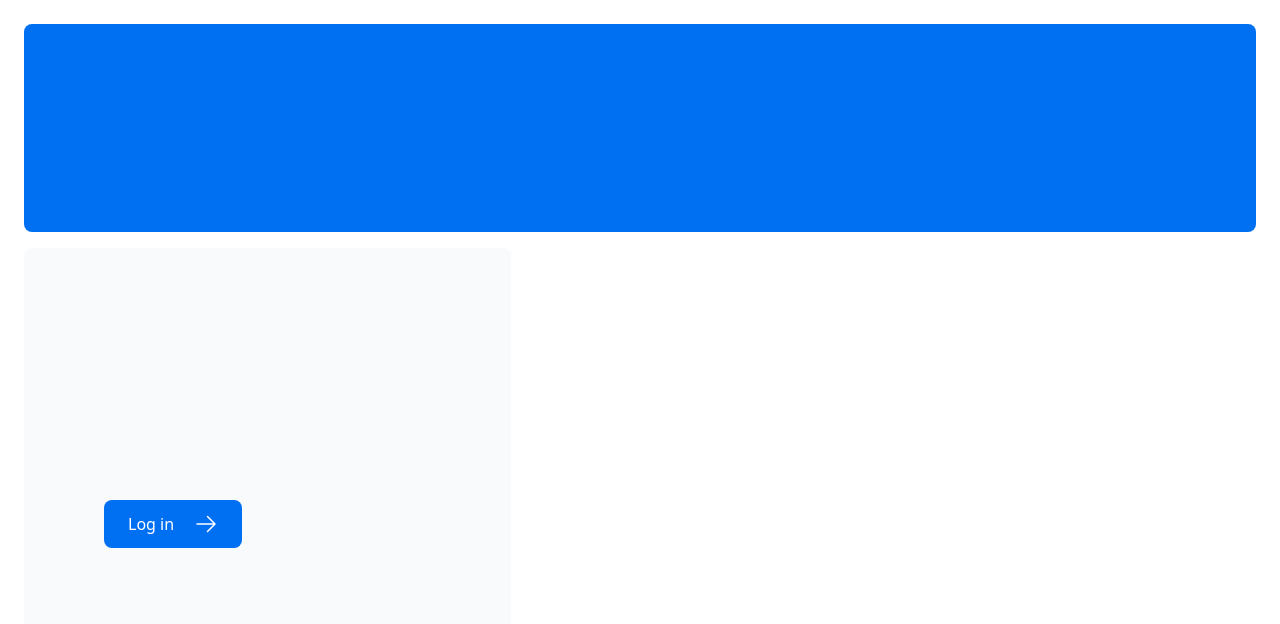
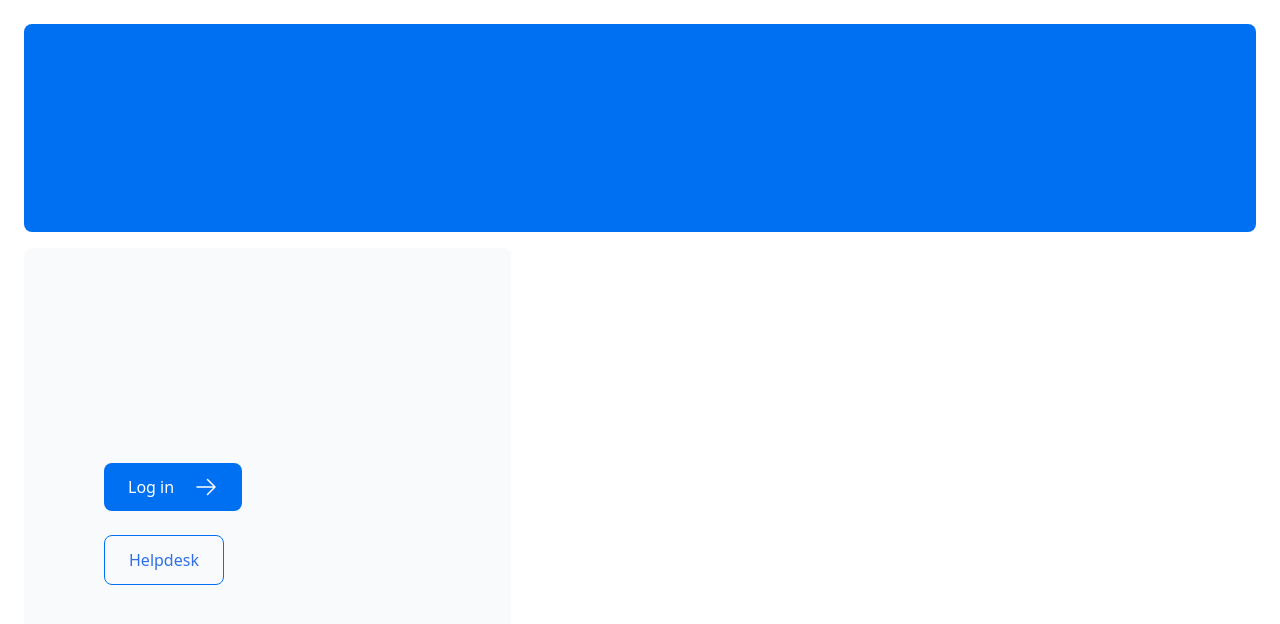
Before and after one commit to VictoriaX002/Nature-of-Enterprise-CA3, a Next.js app in the folder nextjs-dashboard/: page / in a window 1280 px wide. Shown: the top 624 px of the page. Built offline with nearby package versions, Linux system fonts and the light colour scheme.

Commit message:
Renamed and moved the helpdesk code into a seperate folder so it can run locally, also added a link on the main page to go to the helpdesk page

```diff
--- a/nextjs-dashboard/app/hpage.tsx
+++ b/nextjs-dashboard/app/hpage/helpdesk.tsx
@@ -34,7 +34,6 @@ export default function Helpdesk() {
     form.reset();
   };
 
-
   const toggleStatus = (index: number) => {
     const updated = [...tickets];
     updated[index].status =
@@ -42,24 +41,28 @@ const toggleStatus = (index: number) => {
     setTickets(updated);
   };
 
-
   return (
     <div style={{ padding: "30px", fontFamily: "Arial" }}>
       <h1 style={{ marginBottom: "20px" }}>Helpdesk</h1>
 
-      <form onSubmit={handleSubmit} style={{
+      <form
+        onSubmit={handleSubmit}
+        style={{
           background: "#f9f9f9",
           padding: "20px",
           borderRadius: "10px",
-        maxWidth: "400px"
-      }}>
+          maxWidth: "400px",
+        }}
+      >
         <div style={{ marginBottom: "10px" }}>
-          <label htmlFor="name">Name:</label><br />
+          <label htmlFor="name">Name:</label>
+          <br />
           <input id="name" name="name" type="text" required style={{ width: "100%", padding: "8px" }} />
         </div>
 
         <div style={{ marginBottom: "10px" }}>
-          <label htmlFor="type">Issue Type:</label><br />
+          <label htmlFor="type">Issue Type:</label>
+          <br />
           <select id="type" name="type" required style={{ width: "100%", padding: "8px" }}>
             <option value="">Select</option>
             <option>IT Issue</option>
@@ -69,12 +72,14 @@ const toggleStatus = (index: number) => {
         </div>
 
         <div style={{ marginBottom: "10px" }}>
-          <label htmlFor="description">Description:</label><br />
+          <label htmlFor="description">Description:</label>
+          <br />
           <textarea id="description" name="description" required style={{ width: "100%", padding: "8px" }} />
         </div>
 
         <div style={{ marginBottom: "10px" }}>
-          <label htmlFor="priority">Priority:</label><br />
+          <label htmlFor="priority">Priority:</label>
+          <br />
           <select id="priority" name="priority" required style={{ width: "100%", padding: "8px" }}>
             <option value="">Select</option>
             <option>Low</option>
@@ -83,15 +88,17 @@ const toggleStatus = (index: number) => {
           </select>
         </div>
 
-        <button style={{
+        <button
+          style={{
             marginTop: "10px",
             padding: "10px",
             background: "blue",
             color: "white",
             border: "none",
             borderRadius: "5px",
-          cursor: "pointer"
-        }}>
+            cursor: "pointer",
+          }}
+        >
           Submit Ticket
         </button>
       </form>
@@ -102,12 +109,15 @@ const toggleStatus = (index: number) => {
 
       <ul style={{ listStyle: "none", padding: 0 }}>
         {tickets.map((ticket, index) => (
-          <li key={index} style={{
+          <li
+            key={index}
+            style={{
               background: "#eee",
               padding: "10px",
               marginBottom: "10px",
-            borderRadius: "8px"
-          }}>
+              borderRadius: "8px",
+            }}
+          >
             <strong>{ticket.name}</strong> - {ticket.type} ({ticket.priority})
             <br />
             {ticket.description}
--- /dev/null
+++ b/nextjs-dashboard/app/hpage/page.tsx
@@ -0,0 +1,3 @@
+import Helpdesk from "./helpdesk";
+
+export default Helpdesk;
--- a/nextjs-dashboard/app/page.tsx
+++ b/nextjs-dashboard/app/page.tsx
@@ -21,6 +21,12 @@ export default function Page() {
           >
             <span>Log in</span> <ArrowRightIcon className="w-5 md:w-6" />
           </Link>
+          <Link
+            href="/hpage"
+            className="flex items-center gap-5 self-start rounded-lg border border-blue-500 px-6 py-3 text-sm font-medium text-blue-600 transition-colors hover:bg-blue-50 md:text-base"
+          >
+            <span>Helpdesk</span>
+          </Link>
         </div>
         <div className="flex items-center justify-center p-6 md:w-3/5 md:px-28 md:py-12">
           {/* Add Hero Images Here */}
```
Lines whose indentation alone changed are shown as unchanged.
